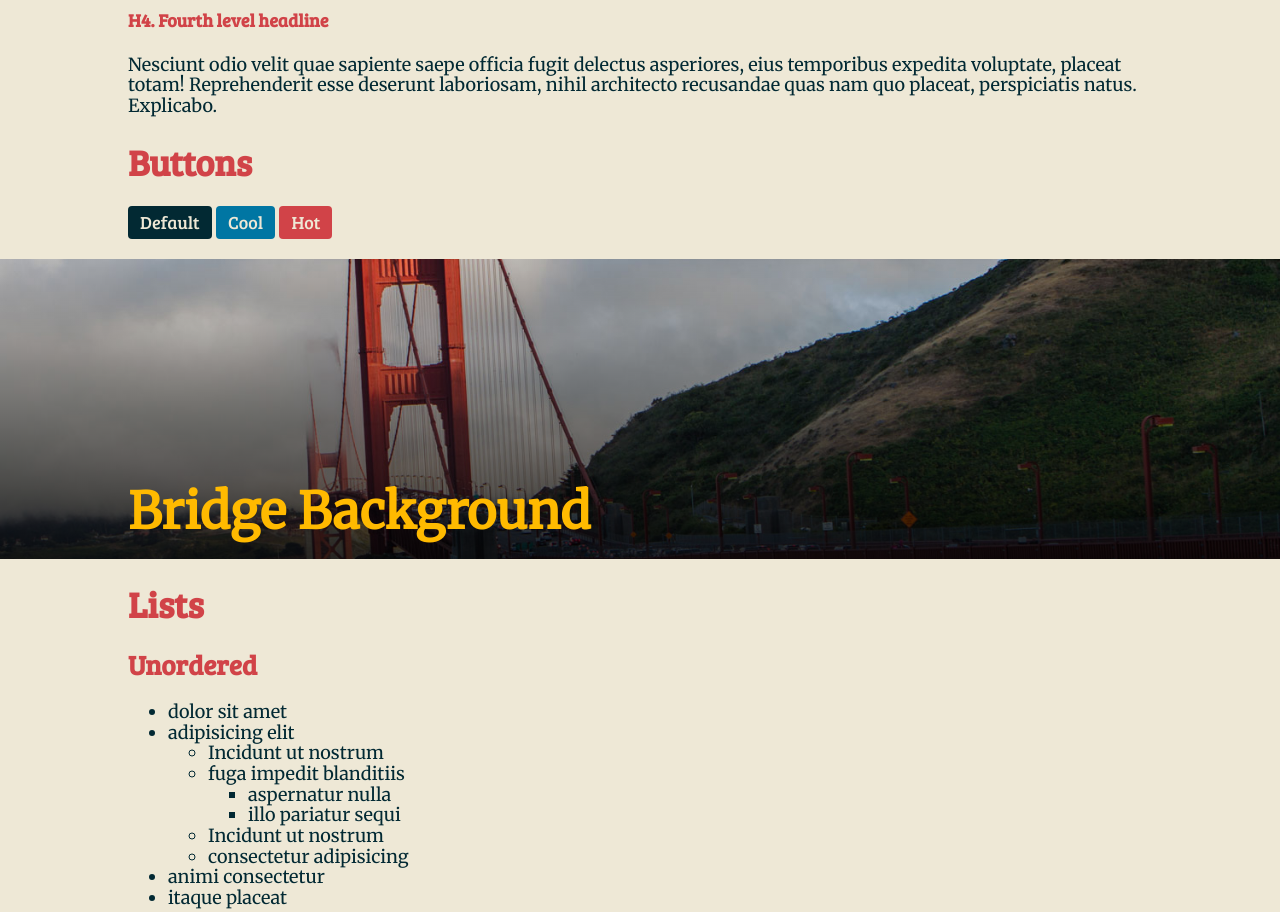
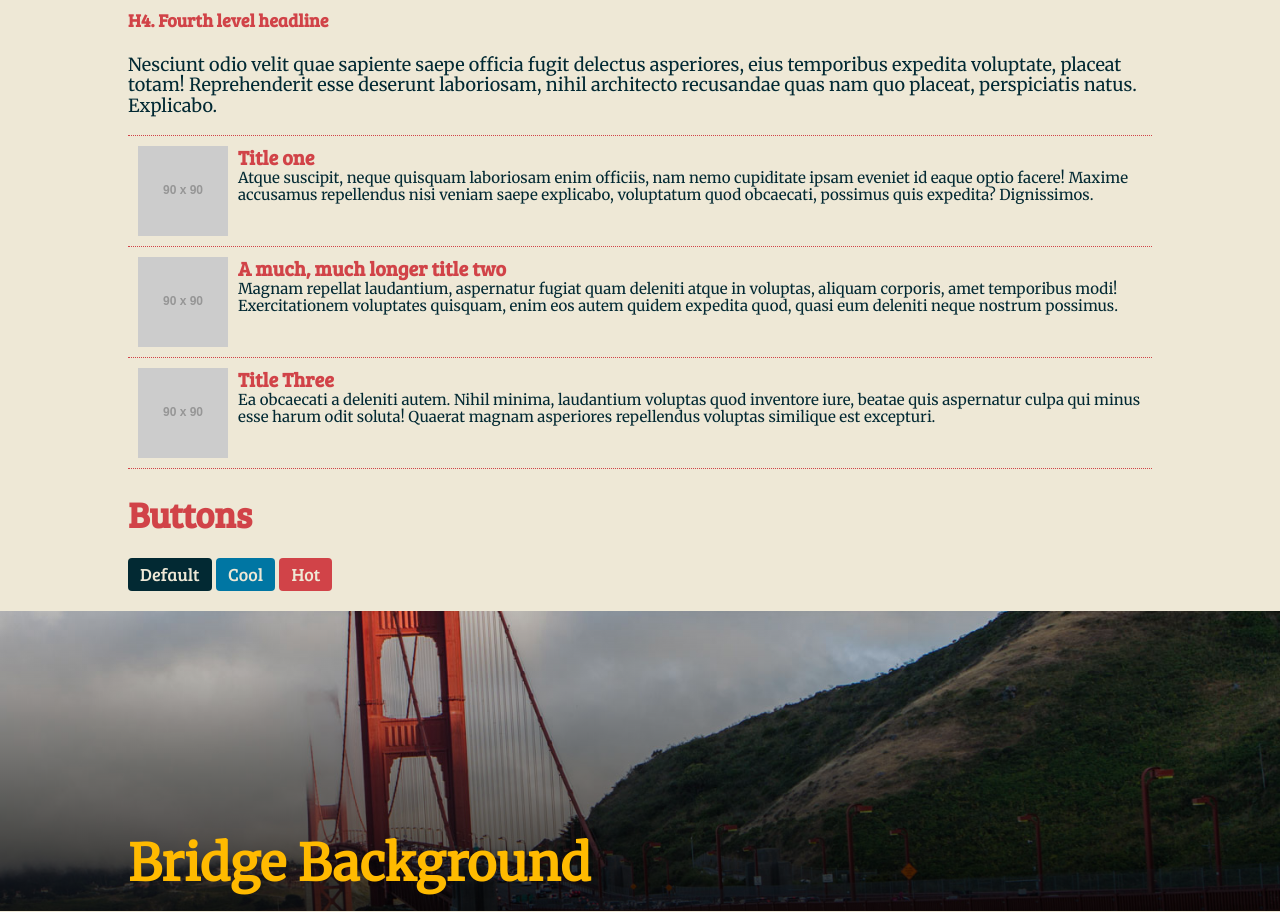
Before and after one commit to morris-hazrati/SASS-Essential-Training-with-Ray-Villalobos, a plain HTML site: page index.html in a window 1280 px wide. Shown: the part 1300-2212 px from the top of the page. Drawn offline with Linux system fonts and the light colour scheme; placeholder pictures from the web are drawn by us.

Commit message:
02-06 Referencing parent selectors using &: By using &:hover/last-of-type some styles applied to the media section. Other usages of & to fix the clearfix of floated images implemented. Also, contextual classes by #typography & is also used to apply different colors to the headings based on the location of them in the html structure.

```diff
--- a/index.html
+++ b/index.html
@@ -47,6 +47,29 @@
 
     <h4>H4. Fourth level headline</h4>
     <p>Nesciunt odio velit quae sapiente saepe officia fugit delectus asperiores, eius temporibus expedita voluptate, placeat totam! Reprehenderit esse deserunt laboriosam, nihil architecto recusandae quas nam quo placeat, perspiciatis natus. Explicabo.</p>
+    <ol class="media">
+      <li class="item">
+        <a href="#">
+          <img src="http://placehold.it/90x90" alt="thumbnail">
+          <h2 class="head">Title one</h2>
+          <p>Atque suscipit, neque quisquam laboriosam enim officiis, nam nemo cupiditate ipsam eveniet id eaque optio facere! Maxime accusamus repellendus nisi veniam saepe explicabo, voluptatum quod obcaecati, possimus quis expedita? Dignissimos.</p>
+        </a>
+      </li>
+      <li class="item">
+        <a href="#">
+          <img src="http://placehold.it/90x90" alt="thumbnail">
+          <h2 class="head">A much, much longer title two</h2>
+          <p>Magnam repellat laudantium, aspernatur fugiat quam deleniti atque in voluptas, aliquam corporis, amet temporibus modi! Exercitationem voluptates quisquam, enim eos autem quidem expedita quod, quasi eum deleniti neque nostrum possimus.</p>
+        </a>
+      </li>
+      <li class="item">
+        <a href="#">
+          <img src="http://placehold.it/90x90" alt="thumbnail">
+          <h2 class="head">Title Three</h2>
+          <p>Ea obcaecati a deleniti autem. Nihil minima, laudantium voluptas quod inventore iure, beatae quis aspernatur culpa qui minus esse harum odit soluta! Quaerat magnam asperiores repellendus voluptas similique est excepturi.</p>
+        </a>
+      </li>
+    </ol>
   </div>
 </section>
 
--- a/sass/_mixins.scss
+++ b/sass/_mixins.scss
@@ -9,3 +9,13 @@ $bgPos: center center
     background-size: cover;
     height: $height;
 }
+
+@mixin clearfix {
+    &:before, &:after {
+        content: '';
+        display: table;
+    }
+    &:after {
+        clear: both;
+    }
+}
--- a/sass/modules/_media.scss
+++ b/sass/modules/_media.scss
@@ -5,15 +5,26 @@ $color-media-head:    $blue;
   padding: 0;
   list-style: none;
   .item {
-    margin-bottom: 20px;
+    padding-bottom: 10px;
+    padding-left: 10px;
     border-top: 1px dotted $color-item-border;
     padding-top: 10px;
+    &:hover {
+      background: $yellow;
+    }
+    &:last-of-type {
+      border-bottom: 1px dotted $color-item-border;
+    }
+    @include clearfix;
   }
   .head {
     margin: 0;
     padding: 0;
     color: $color-media-head;
     font-size: 2rem;
+    #typography & {
+      color: $red;
+    }
   }
   p {
     margin: 0;
```
Also changed, not shown: css/style.css.
